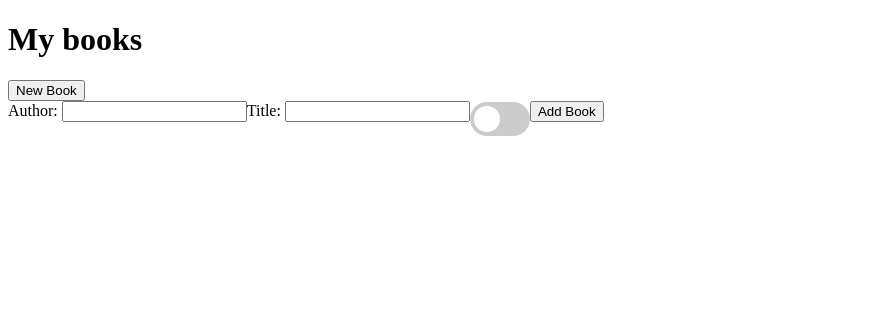
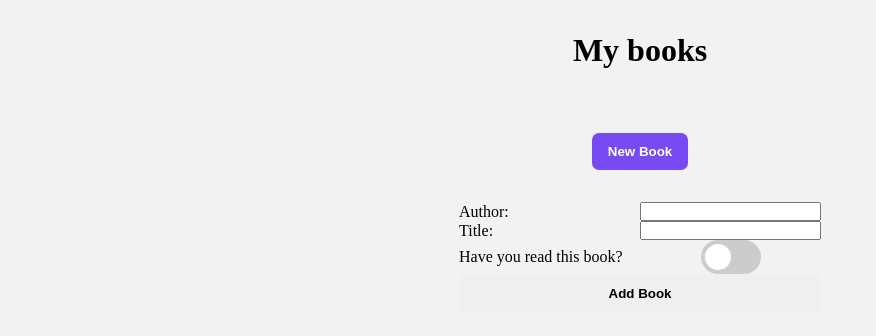
Before and after one commit to amilkez/library, a plain HTML site: page index.html in a window 1280 px wide. Both pictures are taken after a click on the button "New Book". Shown: the whole page, without its empty margins (0-876 px from the left). Drawn offline with Linux system fonts and the light colour scheme.

Commit message:
Add styles for new book form

```diff
--- a/index.html
+++ b/index.html
@@ -11,6 +11,6 @@
 	<body>
 		<h1>My books</h1>
 		<div class="books-list"></div>
-		<button class="new-book">New Book</button>
+		<button class="new-book btn">New Book</button>
 	</body>
 </html>
--- a/script.js
+++ b/script.js
@@ -49,7 +49,7 @@ function createCard(book, index) {
 	info.textContent = book.info();
 
 	const deleteBtn = document.createElement("button");
-	deleteBtn.setAttribute("class", "delete-book");
+	deleteBtn.setAttribute("class", "delete-book btn");
 	deleteBtn.textContent = "Delete Book";
 
 	div.appendChild(title);
@@ -96,6 +96,10 @@ function addForm() {
 
 	// Generate is Read switch
 
+	const paraIsRead = document.createElement("p");
+	paraIsRead.setAttribute("class", "para");
+	paraIsRead.textContent = "Have you read this book?";
+
 	const labelIsRead = document.createElement("label");
 	labelIsRead.setAttribute("for", "is-read");
 	labelIsRead.setAttribute("class", "switch");
@@ -114,7 +118,7 @@ function addForm() {
 	// Submit btn
 
 	addBookBtn.setAttribute("type", "submit");
-	addBookBtn.setAttribute("class", "submit");
+	addBookBtn.setAttribute("class", "submit btn");
 	addBookBtn.textContent = "Add Book";
 
 	//Append Author
@@ -125,7 +129,8 @@ function addForm() {
 	form.appendChild(labelTitle);
 	form.appendChild(inputTitle);
 
-	// Append Is Read Switch
+	// Append Is Read Switch and Para
+	form.appendChild(paraIsRead);
 	form.appendChild(labelIsRead);
 
 	// Append Submit Btn
--- a/style.css
+++ b/style.css
@@ -1,7 +1,93 @@
+*,
+*::before,
+*::after {
+	margin: 0;
+	padding: 0;
+	box-sizing: border-box;
+}
+
+body {
+	background-color: hsl(0, 0%, 95%);
+	display: flex;
+	flex-direction: column;
+	justify-content: center;
+	align-items: center;
+}
+
+h1 {
+	text-align: center;
+	margin: 2rem;
+}
+
+.btn {
+	padding: 0.7rem 1rem;
+	border-radius: 7px;
+	font-weight: bold;
+	border: none;
+}
+
+.new-book {
+	background-color: hsl(256, 86%, 62%);
+	color: #fff;
+	margin: 2rem;
+}
+
+.new-book:hover {
+	cursor: pointer;
+	background-color: hsl(256, 86%, 60%);
+}
+
+.card {
+	background-color: #fff;
+	border-radius: 20px;
+	padding: 1rem 2rem;
+	box-shadow: 1px 1px 10px 1px rgba(0, 0, 0, 0.05);
+}
+
+.card div,
+.card button {
+	margin: 1rem 0;
+}
+
+.title,
+.author {
+	font-size: 1.3rem;
+	font-weight: bold;
+	letter-spacing: 1px;
+}
+
+.info {
+	font-style: italic;
+}
+
+/* Form Styles */
+
+.form {
+	display: grid;
+	grid-template-columns: 1fr 1fr;
+	grid-template-rows: 1fr;
+	align-items: center;
+}
+
+.switch {
+	margin: 0 auto;
+}
+
+.delete-book {
+	width: 100%;
+	font-size: 0.95rem;
+	background-color: #f32424;
+	color: #fff;
+}
+
+.submit {
+	grid-column: span 2;
+}
+
 /* The switch - the box around the slider */
 .switch {
 	position: relative;
-	display: inline-block;
+	display: block;
 	width: 60px;
 	height: 34px;
 }
```
